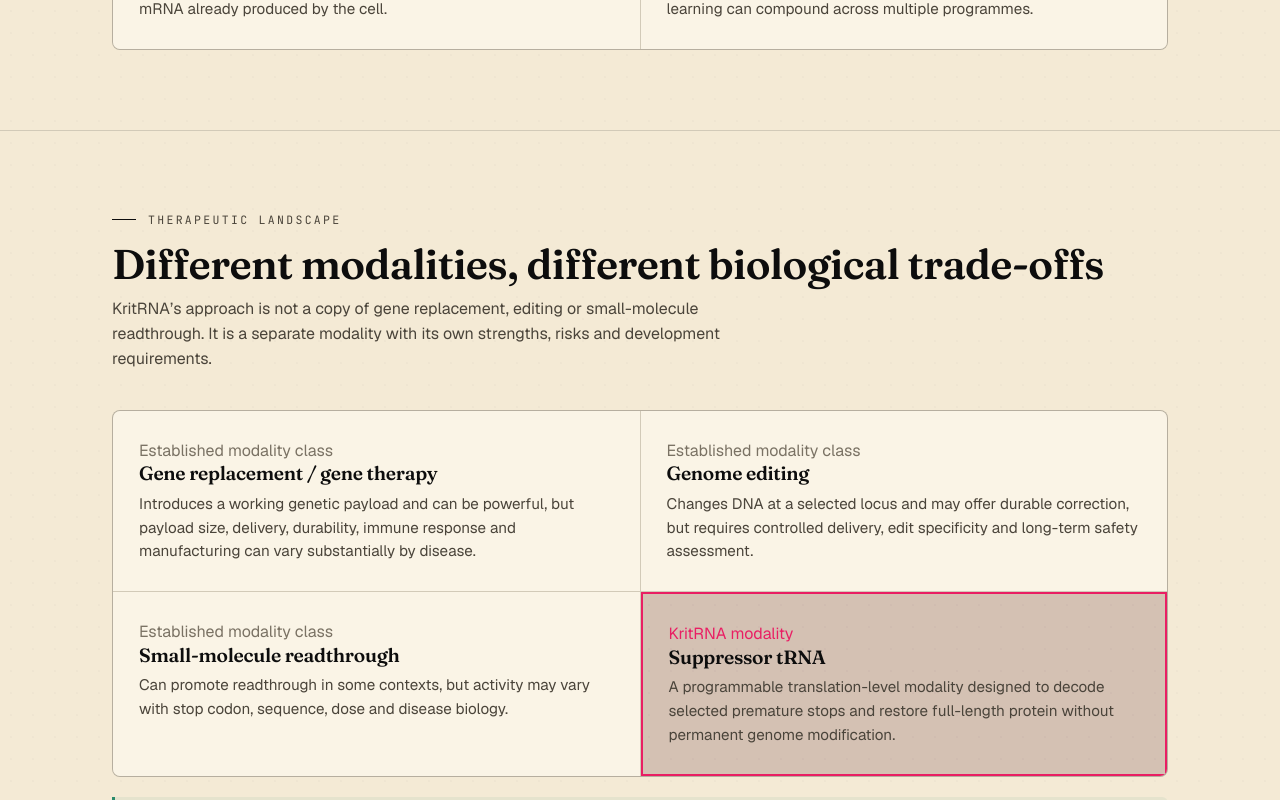
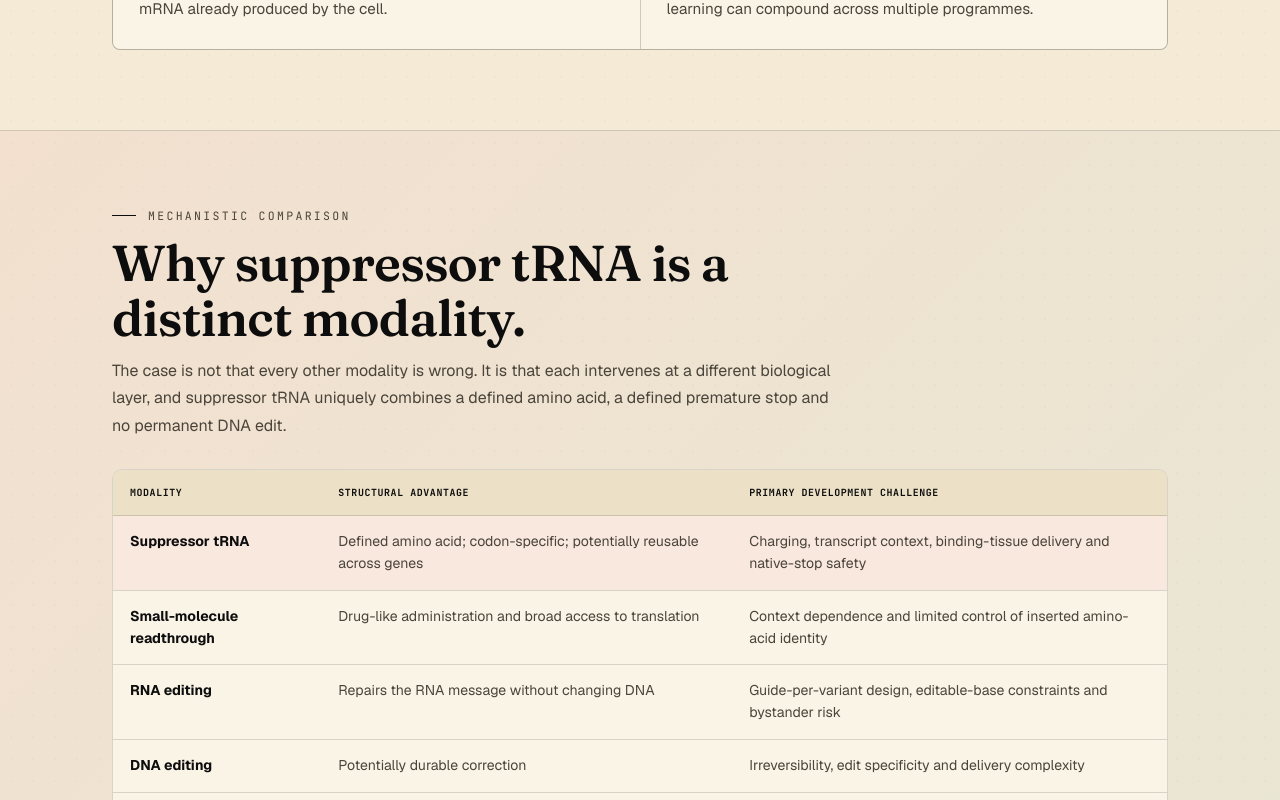
Before and after one commit to transloka786/trasnloka-website, a Next.js app: page /problem in a window 1280 px wide. Shown: the part 1540-2340 px from the top of the page. Built offline with nearby package versions, Linux system fonts and the light colour scheme.

Commit message:
Supplement problem page with modality evidence

```diff
--- a/src/app/problem/page.tsx
+++ b/src/app/problem/page.tsx
@@ -1,5 +1,6 @@
 import type { Metadata } from 'next';
 import Link from 'next/link';
+import { ModalityEvidence } from '@/components/EvidenceModules';
 
 export const metadata:Metadata={
   title:'The Problem',
@@ -46,6 +47,8 @@ export default function ProblemPage(){
       <div className="grid cols-2">{DIFFERENCES.map(([title,text],i)=><article className="cell" key={title} style={{borderTop:`4px solid ${i%2?'var(--cyan)':'var(--magenta)'}`}}><h3>{title}</h3><p>{text}</p></article>)}</div>
     </div></section>
 
+    <ModalityEvidence />
+
     <section><div className="wrap">
       <div className="sec-head"><div className="eyebrow">Therapeutic landscape</div><h2 className="h2">Different modalities, different biological trade-offs</h2><p>KritRNA’s approach is not a copy of gene replacement, editing or small-molecule readthrough. It is a separate modality with its own strengths, risks and development requirements.</p></div>
       <div className="grid cols-2">{LANDSCAPE.map(([title,text],i)=><article className="cell" key={title} style={title==='Suppressor tRNA'?{border:'2px solid var(--magenta)',background:'rgba(233,30,99,.05)'}:{}}><div className="k" style={{color:title==='Suppressor tRNA'?'var(--magenta)':'var(--ink-mute)'}}>{title==='Suppressor tRNA'?'KritRNA modality':'Established modality class'}</div><h3>{title}</h3><p>{text}</p></article>)}</div>
```
